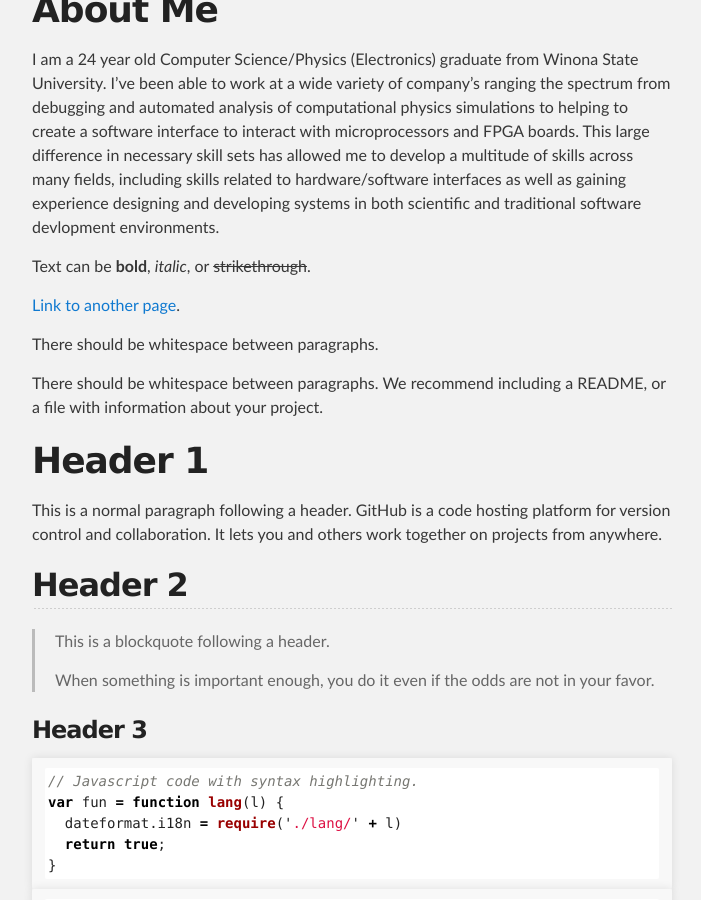
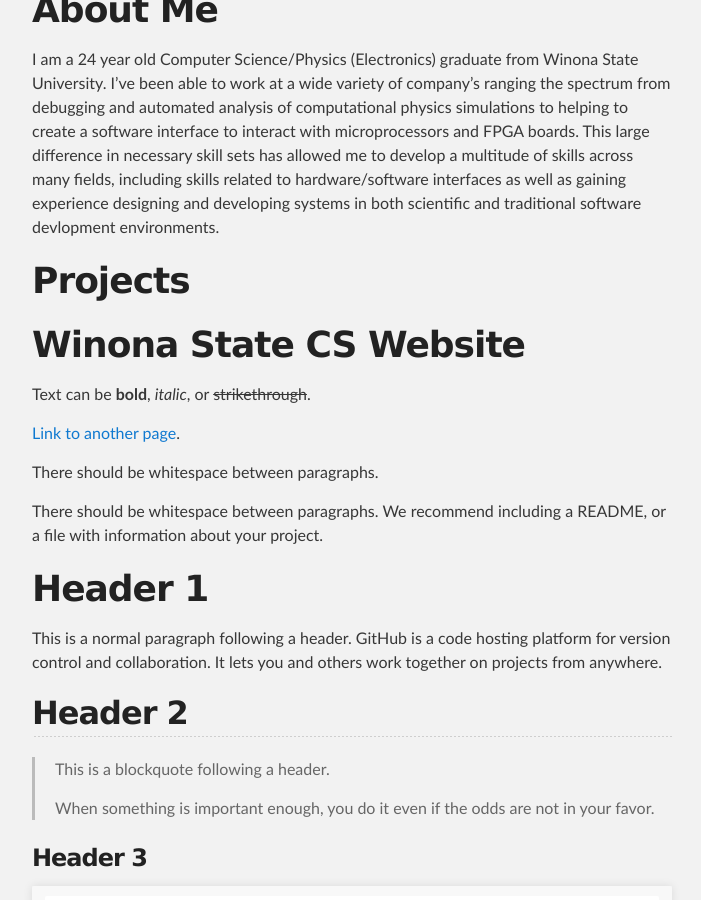
Before and after one commit to tdolphay/tdolphay.github.io, a Jekyll site: the page built from index.md, in a window 1280 px wide and 900 px high, scrolled down 340 px. Shown: the whole window, without its empty margins (288-989 px from the left). Built offline with Jekyll 4.4.1, drawn with Linux system fonts in a browser that asks for light colours; our own code applies the rules of GitHub Pages for plain Markdown files.

Commit message:
New Section

```diff
--- a/index.md
+++ b/index.md
@@ -5,6 +5,10 @@ layout: default
 # [](#header-1)About Me
 
 I am a 24 year old Computer Science/Physics (Electronics) graduate from Winona State University. I've been able to work at a wide variety of company's ranging the spectrum from debugging and automated analysis of computational physics simulations to helping to create a software interface to interact with microprocessors and FPGA boards. This large difference in necessary skill sets has allowed me to develop a multitude of skills across many fields, including skills related to hardware/software interfaces as well as gaining experience designing and developing systems in both scientific and traditional software devlopment environments.
+
+# [](#header-1)Projects
+
+# [](#header-3)Winona State CS Website
 
 Text can be **bold**, _italic_, or ~~strikethrough~~.
 
```
